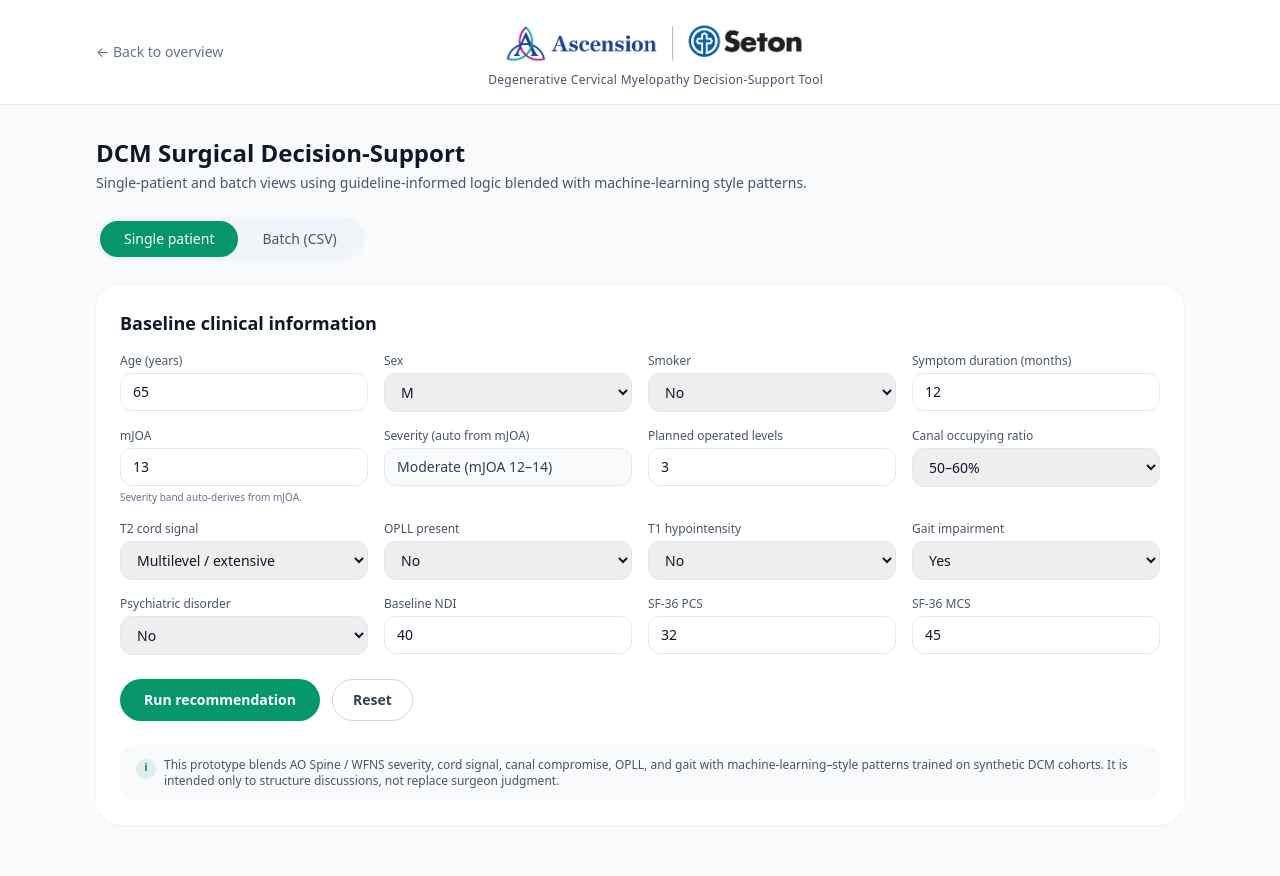
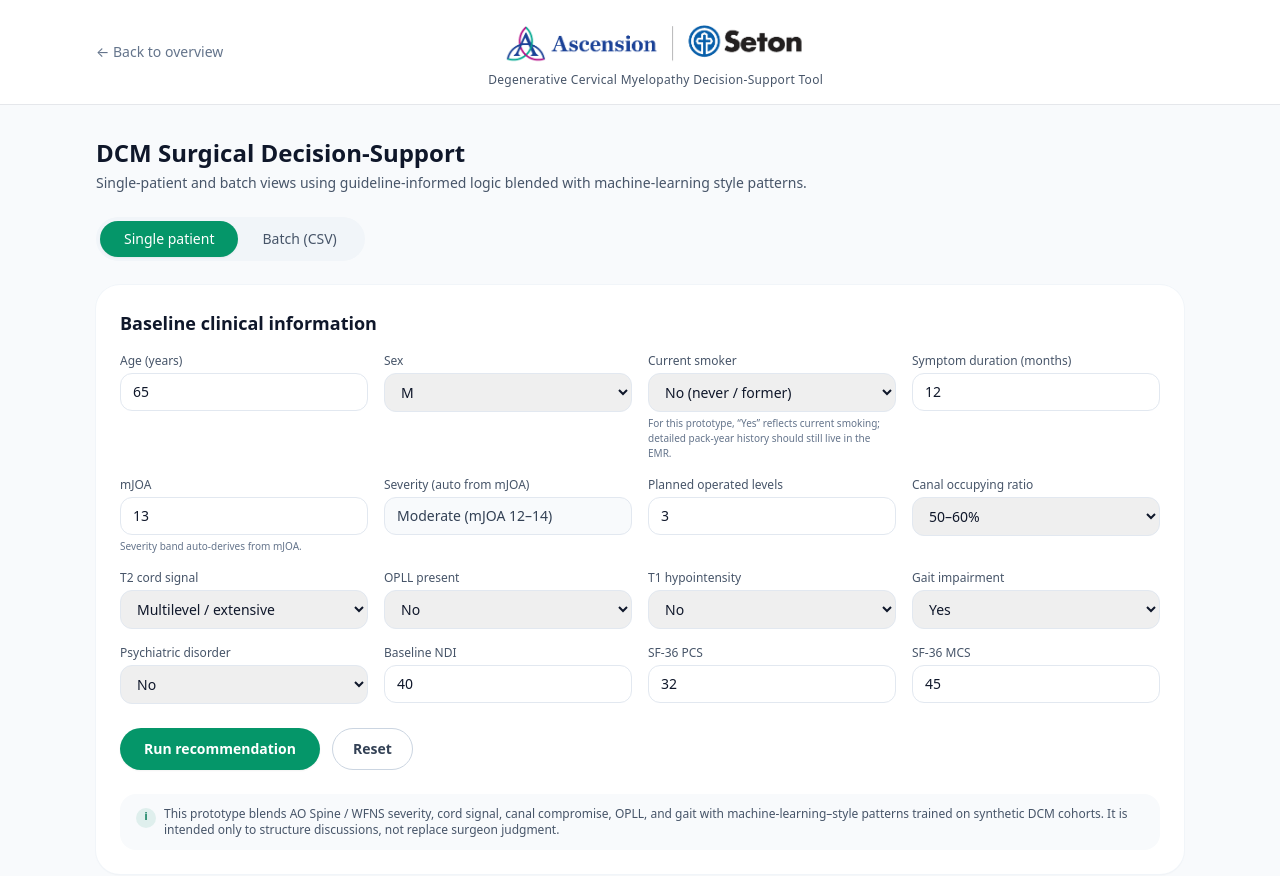
Before and after one commit to devender0609/dcm-web, a Next.js app: page /prototype in a window 1280 px wide. Shown: the top 876 px of the page. Built offline with nearby package versions, Linux system fonts and the light colour scheme.

Commit message:
Update prototype page with hybrid engine + batch UI

```diff
--- a/app/prototype/page.tsx
+++ b/app/prototype/page.tsx
@@ -13,7 +13,7 @@ type ApproachChoice = ApproachKey | "none";
 type PatientInput = {
   age: number;
   sex: "M" | "F";
-  smoker: 0 | 1;
+  smoker: 0 | 1; // 0 = never / former, 1 = current
   symptomDurationMonths: number;
   severity: Severity;
   baselineMJOA: number;
@@ -82,6 +82,12 @@ function severityFromMJOA(mJOA: number): Severity {
   return "severe";
 }
 
+function parseNonNegativeFloat(raw: string): number {
+  const n = parseFloat(raw);
+  if (!Number.isFinite(n)) return NaN;
+  return n < 0 ? 0 : n;
+}
+
 // Very lightweight “rule + pseudo-ML” logic that mimics the Python engine
 // (not exact, but directionally similar for the demo).
 function computeSingleResult(input: PatientInput): SingleResult {
@@ -131,7 +137,7 @@ function computeSingleResult(input: PatientInput): SingleResult {
 
   if (input.symptomDurationMonths >= 24) riskScore += 10;
   if (input.t2Signal === "focal") riskScore += 5;
-  if (input.t2Signal === "multilevel") riskScore += 10;
+  if (input.t2Signal === "multlevel") riskScore += 10;
   if (input.canalRatio === ">60%") riskScore += 10;
   if (input.opll === 1) riskScore += 5;
   if (input.gaitImpairment === 1) riskScore += 5;
@@ -179,9 +185,9 @@ function computeSingleResult(input: PatientInput): SingleResult {
 
   const ruleSum = baseAnt + basePost + baseCirc;
   const ruleProbs: ApproachProbs = {
-    anterior: baseAnt / ruleSum,
-    posterior: basePost / ruleSum,
-    circumferential: baseCirc / ruleSum,
+    anterior: ruleSum > 0 ? baseAnt / ruleSum : 1 / 3,
+    posterior: ruleSum > 0 ? basePost / ruleSum : 1 / 3,
+    circumferential: ruleSum > 0 ? baseCirc / ruleSum : 1 / 3,
   };
 
   // Simple “ML” flavor: bias to posterior if multilevel, to anterior if short-segment.
@@ -201,9 +207,9 @@ function computeSingleResult(input: PatientInput): SingleResult {
 
   const mlSum = mlAnt + mlPost + mlCirc;
   const mlProbs: ApproachProbs = {
-    anterior: mlAnt / mlSum,
-    posterior: mlPost / mlSum,
-    circumferential: mlCirc / mlSum,
+    anterior: mlSum > 0 ? mlAnt / mlSum : 1 / 3,
+    posterior: mlSum > 0 ? mlPost / mlSum : 1 / 3,
+    circumferential: mlSum > 0 ? mlCirc / mlSum : 1 / 3,
   };
 
   const combined: ApproachProbs = {
@@ -290,21 +296,29 @@ function parseCsv(text: string): BatchRow[] {
       rec[h] = cols[idx];
     });
 
-    const baselineMJOA = parseFloat(rec["mJOA"] ?? rec["baseline_mJOA"]);
+    const baselineMJOA = parseNonNegativeFloat(
+      rec["mJOA"] ?? rec["baseline_mJOA"]
+    );
     const sev = severityFromMJOA(baselineMJOA);
 
     const row: BatchRow = {
       id: rec["id"] ?? rec["patient_id"] ?? i,
-      age: parseFloat(rec["age"]),
+      age: parseNonNegativeFloat(rec["age"]),
       sex: (rec["sex"] ?? "M") === "F" ? "F" : "M",
       smoker: rec["smoker"] === "1" || rec["smoker"] === "Yes" ? 1 : 0,
-      symptomDurationMonths: parseFloat(rec["symptom_duration_months"]),
+      symptomDurationMonths: parseNonNegativeFloat(
+        rec["symptom_duration_months"]
+      ),
       severity: sev,
       baselineMJOA,
-      levelsOperated: parseInt(
-        rec["levels_operated"] ?? rec["planned_levels"] ?? "1",
-        10
-      ),
+      levelsOperated: (() => {
+        const n = parseInt(
+          rec["levels_operated"] ?? rec["planned_levels"] ?? "1",
+          10
+        );
+        if (!Number.isFinite(n)) return NaN;
+        return n < 0 ? 0 : n;
+      })(),
       canalRatio:
         rec["canal_occupying_ratio_cat"] === "50-60%" ||
         rec["canal_occupying_ratio_cat"] === "50–60%"
@@ -331,9 +345,9 @@ function parseCsv(text: string): BatchRow[] {
         rec["psych_disorder"] === "1" || rec["psych_disorder"] === "Yes"
           ? 1
           : 0,
-      baselineNDI: parseFloat(rec["baseline_NDI"] ?? "0"),
-      sf36PCS: parseFloat(rec["baseline_SF36_PCS"] ?? "0"),
-      sf36MCS: parseFloat(rec["baseline_SF36_MCS"] ?? "0"),
+      baselineNDI: parseNonNegativeFloat(rec["baseline_NDI"] ?? "0"),
+      sf36PCS: parseNonNegativeFloat(rec["baseline_SF36_PCS"] ?? "0"),
+      sf36MCS: parseNonNegativeFloat(rec["baseline_SF36_MCS"] ?? "0"),
     };
 
     rows.push(row);
@@ -414,9 +428,20 @@ export default function PrototypePage() {
           case "levelsOperated":
           case "baselineNDI":
           case "sf36PCS":
-          case "sf36MCS":
-            (updated as any)[field] = value === "" ? NaN : parseFloat(value);
+          case "sf36MCS": {
+            if (value === "") {
+              (updated as any)[field] = NaN;
+            } else {
+              let num = parseFloat(value);
+              if (!Number.isFinite(num)) {
+                (updated as any)[field] = NaN;
+              } else {
+                if (num < 0) num = 0;
+                (updated as any)[field] = num;
+              }
+            }
             break;
+          }
           case "smoker":
           case "opll":
           case "t1Hypo":
@@ -632,6 +657,7 @@ export default function PrototypePage() {
                   </label>
                   <input
                     type="number"
+                    min={0}
                     className="mt-1 w-full rounded-xl border border-slate-200 px-3 py-2 text-sm"
                     value={
                       Number.isNaN(singleInput.age) ? "" : singleInput.age
@@ -658,16 +684,20 @@ export default function PrototypePage() {
                 {/* Smoker */}
                 <div>
                   <label className="block text-xs font-medium text-slate-600">
-                    Smoker
+                    Current smoker
                   </label>
                   <select
                     className="mt-1 w-full rounded-xl border border-slate-200 px-3 py-2 text-sm"
                     value={singleInput.smoker}
                     onChange={handleSingleChange("smoker")}
                   >
-                    <option value={0}>No</option>
-                    <option value={1}>Yes</option>
+                    <option value={0}>No (never / former)</option>
+                    <option value={1}>Yes (current)</option>
                   </select>
+                  <p className="mt-1 text-[10px] text-slate-500">
+                    For this prototype, “Yes” reflects current smoking; detailed
+                    pack-year history should still live in the EMR.
+                  </p>
                 </div>
 
                 {/* Symptom duration */}
@@ -677,6 +707,7 @@ export default function PrototypePage() {
                   </label>
                   <input
                     type="number"
+                    min={0}
                     className="mt-1 w-full rounded-xl border border-slate-200 px-3 py-2 text-sm"
                     value={
                       Number.isNaN(singleInput.symptomDurationMonths)
@@ -695,6 +726,7 @@ export default function PrototypePage() {
                   <input
                     type="number"
                     step="0.5"
+                    min={0}
                     className="mt-1 w-full rounded-xl border border-slate-200 px-3 py-2 text-sm"
                     value={
                       Number.isNaN(singleInput.baselineMJOA)
@@ -734,6 +766,7 @@ export default function PrototypePage() {
                   </label>
                   <input
                     type="number"
+                    min={0}
                     className="mt-1 w-full rounded-xl border border-slate-200 px-3 py-2 text-sm"
                     value={
                       Number.isNaN(singleInput.levelsOperated)
@@ -842,6 +875,7 @@ export default function PrototypePage() {
                   </label>
                   <input
                     type="number"
+                    min={0}
                     className="mt-1 w-full rounded-xl border border-slate-200 px-3 py-2 text-sm"
                     value={
                       Number.isNaN(singleInput.baselineNDI)
@@ -858,6 +892,7 @@ export default function PrototypePage() {
                   </label>
                   <input
                     type="number"
+                    min={0}
                     className="mt-1 w-full rounded-xl border border-slate-200 px-3 py-2 text-sm"
                     value={
                       Number.isNaN(singleInput.sf36PCS)
@@ -874,6 +909,7 @@ export default function PrototypePage() {
                   </label>
                   <input
                     type="number"
+                    min={0}
                     className="mt-1 w-full rounded-xl border border-slate-200 px-3 py-2 text-sm"
                     value={
                       Number.isNaN(singleInput.sf36MCS)
@@ -1053,8 +1089,7 @@ export default function PrototypePage() {
                     ).map((key) => {
                       const prob =
                         singleResult.combinedApproachProbs[key] * 100;
-                      const isBest =
-                        singleResult.bestApproach === key;
+                      const isBest = singleResult.bestApproach === key;
                       const label =
                         key === "anterior"
                           ? "ANTERIOR"
```
